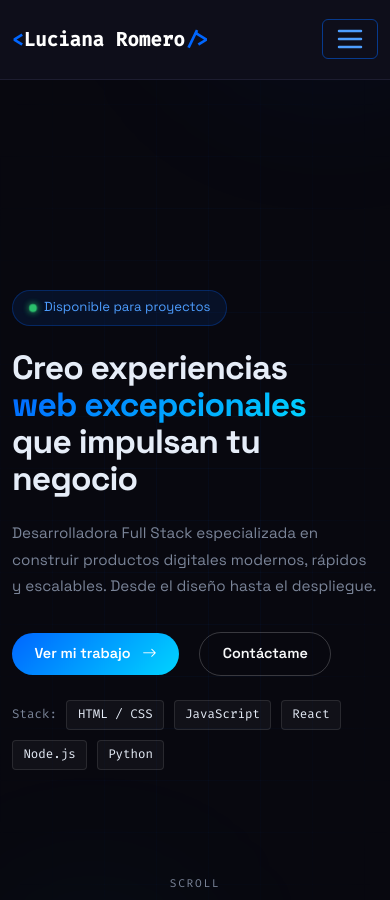
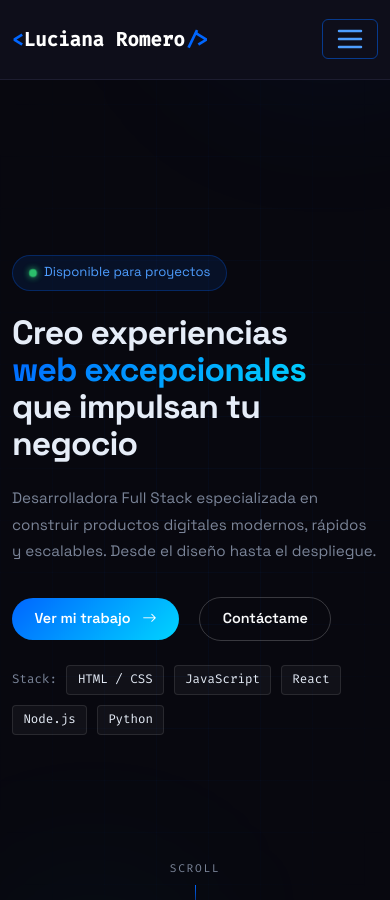
Before and after one commit to luciromero/luciromero.github.io, a Jekyll site: the page built from index.html, in a window 390 px wide and 900 px high. Built offline with Jekyll 4.4.1, drawn with Linux system fonts in a browser that asks for light colours; some of the changed text lies outside the part shown.

Commit message:
cambios movil

```diff
--- a/_sass/_custom.scss
+++ b/_sass/_custom.scss
@@ -72,6 +72,8 @@
   @media (max-width: 991.98px) {
     background: $c-black-2 !important;
     border-bottom: 1px solid $c-black-4;
+    // Sin transición de fondo → el navbar aparece sólido de inmediato al cargar
+    transition: padding .3s, box-shadow .3s;
 
     // El colapso no necesita animación extra – Bootstrap ya lo maneja
     .navbar-collapse {
@@ -1317,9 +1319,18 @@
   // NO ocultamos tech-float aquí — solo en móvil pequeño (ver abajo)
 }
 
-// Solo en pantallas muy pequeñas ocultar los badges flotantes para evitar overflow
+// Móvil xs: hero sin margen excesivo + badges flotantes visibles
 @media (max-width: 575.98px) {
-  .tech-float { display: none; }
+  // Reducir el espacio superior del hero en pantallas pequeñas
+  .hero-section { padding-top: 65px; }
+  .hero-section .row { padding-top: .5rem !important; }
+
+  // Dar margen lateral a la tarjeta "Sobre mí" para que los badges
+  // que sobresalen no se corten por el borde del viewport
+  .about-card-main {
+    margin-left: 1.25rem;
+    margin-right: 1.25rem;
+  }
 }
 
 @media (max-width: 767.98px) {
```
